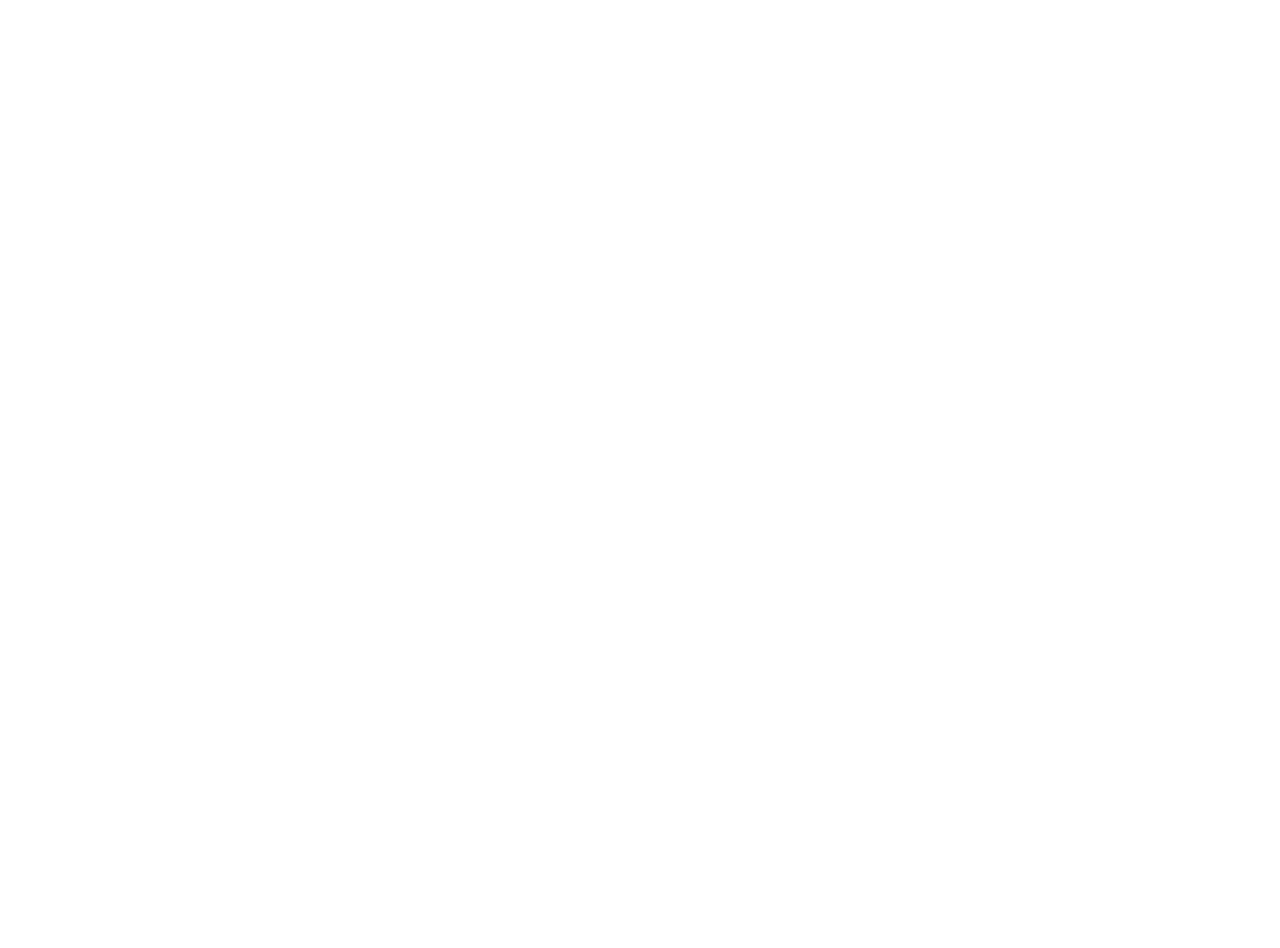
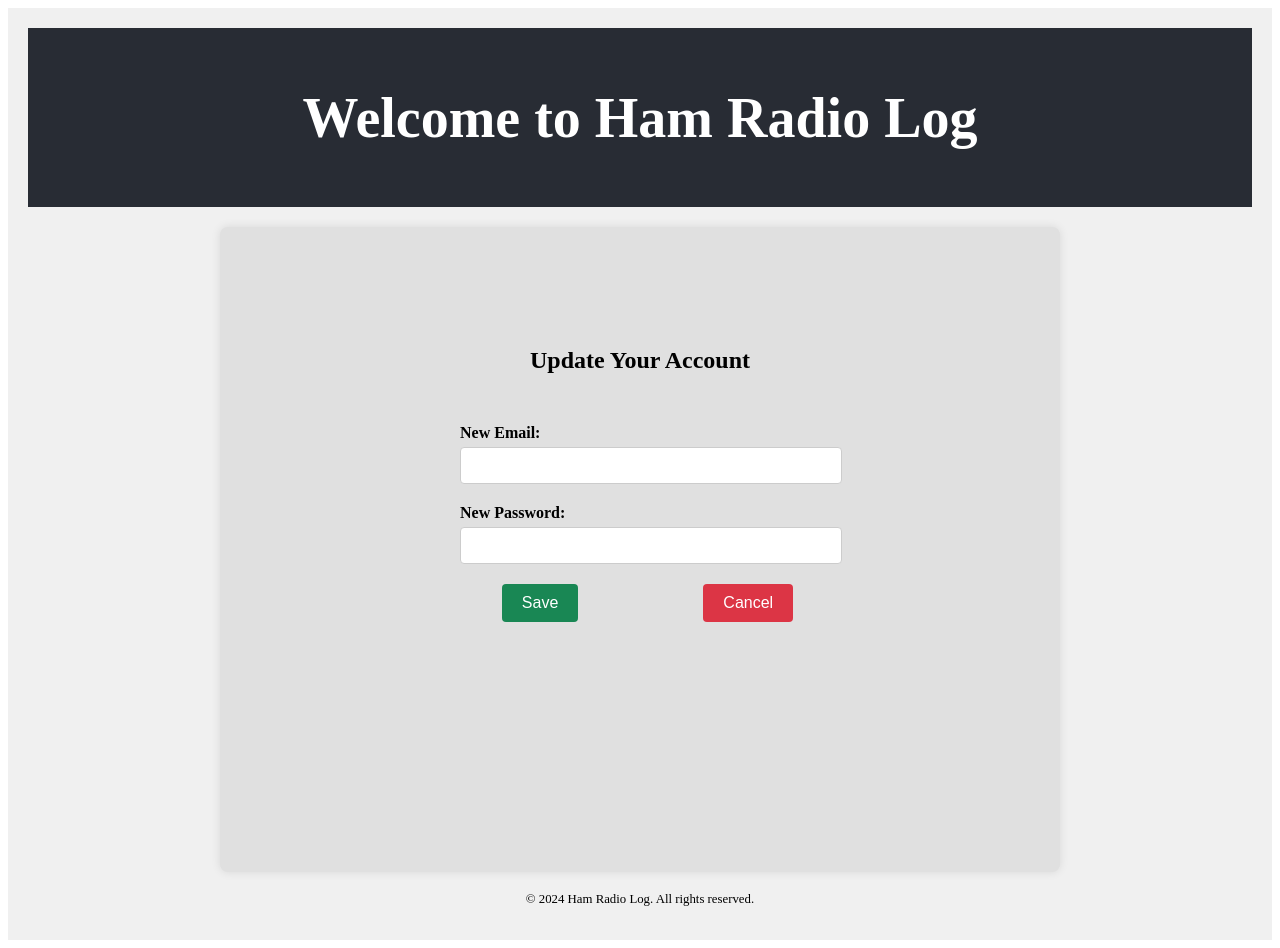
Before and after one commit to daniel-dragnescu/qso-frontend, a React (Create React App) app: page /update-user in a window 1280 px wide. Before the commit this address had no page. Before the commit the page ends 800 px from the top, so only its background shows below. Built offline with nearby package versions, Linux system fonts and the light colour scheme; sample sign-in values are in the browser's storage.

Commit message:
Update user component created

```diff
--- a/src/App.css
+++ b/src/App.css
@@ -302,14 +302,14 @@
 .save-button {
   background-color: #198754;
   color: white;
+  margin-right: 20px;
+  margin-left: 15px;
   border: none;
-  padding: 10.5px 27px;
+  padding: 10px 20px;
   border-radius: 4px;
   cursor: pointer;
   font-size: 1em;
   transition: background-color 0.3s ease;
-  margin-left: 50px;
-  margin-top: 0.5px;
 }
 
 .save-button:hover {
@@ -319,13 +319,13 @@
 .edit-cancel {
   background-color: #dc3545;
   color: white;
+  margin-left: 25px;
+  padding: 10px 20px;
+  border-radius: 4px;
   border: none;
-  padding: 10.5px 27px;
-  border-radius: 4px;
   cursor: pointer;
   font-size: 1em;
   transition: background-color 0.3s ease;
-  margin-left: 50px;
 
 }
 
@@ -768,3 +768,59 @@
   background-color:#848587;
   color: white;
 }
+
+.save-user {
+  background-color: #198754;
+  color: white;
+  margin-right: 100px;
+  margin-left: 15px;
+  border: none;
+  padding: 10px 20px;
+  border-radius: 4px;
+  cursor: pointer;
+  font-size: 1em;
+  transition: background-color 0.3s ease;
+}
+
+.save-user:hover {
+  background-color: #45a049;
+}
+
+.cancel-user {
+  background-color: #dc3545;
+  color: white;
+  margin-left: 25px;
+  padding: 10px 20px;
+  border-radius: 4px;
+  border: none;
+  cursor: pointer;
+  font-size: 1em;
+  transition: background-color 0.3s ease;
+}
+
+.cancel-user:hover{
+  background-color: rgb(188, 9, 9);
+}
+
+.validation-message {
+  color: red;
+  font-size: 1.2em;
+  margin-top: 20px;
+  background-color: #f8d7da;
+  border: 1px solid #f5c6cb;
+  padding: 10px;
+  border-radius: 4px;
+}
+
+.update-icon {
+  font-size: 24px; /* Adjust size as needed */
+  color: #282c34; /* Adjust color as needed */
+  cursor: pointer;
+  transition: color 0.3s ease, transform 0.3s ease;
+  margin-right: 8px;
+}
+
+.update-icon:hover {
+  color: #3b3f47; /* Adjust hover color as needed */
+  transform: scale(1.1);
+}
--- a/src/components/AllQsos.js
+++ b/src/components/AllQsos.js
@@ -26,8 +26,9 @@
 
     // Fetch user email from localStorage
     useEffect(() => {
-      const email = localStorage.getItem('userEmail'); // Replace with actual email source
-      setUserEmail(email || 'Guest');
+      // Fetch user email from local storage when the component mounts
+      const storedEmail = localStorage.getItem('userEmail');
+      setUserEmail(storedEmail);
     }, []);
 
     // Function to handle log out
@@ -41,6 +42,10 @@
     const handleHomeClick = () => {
       navigate('/');
     };
+
+    const handleUserAccount = () => {
+      navigate('/update-user')
+    }
 
   // Function to disable scrolling
   const disableScroll = () => {
@@ -332,7 +337,10 @@
         <div className="user-info">
           <div className="user-email-container">
             {userEmail && (
-              <p className="user-email"><strong>Account:</strong> {userEmail}</p>
+              <div className="user-email" onClick={handleUserAccount} title="Update Account">
+                <i className="fas fa-user-edit update-icon"></i>
+               {userEmail}
+            </div>
             )}
           </div>
           <div className="icon-container">
@@ -422,7 +430,7 @@
         ) : (
           <div className="edit-qso-form">
             <h3>Edit QSO</h3>
-            <form onSubmit={handleEditSubmit}>
+            <form className="form-group" onSubmit={handleEditSubmit}>
               <div>
                 <label>Callsign:</label>
                 <input
--- a/src/components/LoginForm.js
+++ b/src/components/LoginForm.js
@@ -48,6 +48,7 @@
       localStorage.setItem('jwtToken', data.accessToken);
       localStorage.setItem('userEmail', data.user.email);
       localStorage.setItem('userCallsign', data.user.callsign);
+      localStorage.setItem('userId', data.user.id); // Store user ID
 
       // Redirect to /create-new-qso
       navigate('/create-new-qso');
--- a/src/components/QsoForm.js
+++ b/src/components/QsoForm.js
@@ -1,5 +1,5 @@
 import React, { useState, useEffect } from 'react';
-import { useNavigate } from 'react-router-dom';
+import { useNavigate, Link } from 'react-router-dom';
 import '@fortawesome/fontawesome-free/css/all.min.css';
 
 const QsoForm = ({ onSubmit }) => {
@@ -48,6 +48,7 @@
     localStorage.removeItem('jwtToken');
     localStorage.removeItem('userEmail');
     localStorage.removeItem('userCallsign');
+    localStorage.removeItem('userId') // Remove user ID
 
     // Redirect to login page
     navigate('/login');
@@ -57,13 +58,20 @@
     navigate('/');
   };
 
+  const handleUserAccount = () => {
+    navigate('/update-user')
+  };
+
   return (
     <section className="qso-form">
       {/* Display logged-in user's email and Log out icon */}
       <div className="user-info">
         <div className="user-email-container">
           {userEmail && (
-            <p className="user-email"><strong>Account:</strong> {userEmail}</p>
+             <div className="user-email" onClick={handleUserAccount} title="Update Account">
+             <i className="fas fa-user-edit update-icon"></i>
+            {userEmail}
+         </div>
           )}
         </div>
         <div className="icon-container">
--- /dev/null
+++ b/src/components/UpdateUserForm.js
@@ -0,0 +1,128 @@
+import React, { useState } from 'react';
+import { useNavigate } from 'react-router-dom';
+import Header from './Header';
+import Footer from './Footer';
+
+const UpdateUserForm = ({ initialEmail = '', initialPassword = '' }) => {
+  const [user, setUser] = useState({ email: initialEmail, password: initialPassword });
+  const [error, setError] = useState('');
+  const [validationMessage, setValidationMessage] = useState(''); // Single state for validation message
+  const navigate = useNavigate();
+
+  const validateInputs = () => {
+    let message = '';
+
+    if (user.email.length > 0 && user.email.length < 7) {
+      message = 'Your email is too short. You need minimum 7 characters.';
+    } else if (user.password.length > 0 && user.password.length < 5) {
+      message = 'Your password is too short. You need minimum 5 characters.';
+    }
+
+    setValidationMessage(message);
+
+    if (message) {
+      // Clear the validation message after 3 seconds
+      setTimeout(() => {
+        setValidationMessage('');
+      }, 3000);
+    }
+
+    // Return true if there are no validation errors
+    return !message;
+  };
+
+  const handleChange = (e) => {
+    const { name, value } = e.target;
+    setUser((prevState) => ({ ...prevState, [name]: value }));
+  };
+
+  const handleSave = async (e) => {
+    e.preventDefault();
+
+    const isValid = validateInputs(); // Validate inputs before proceeding
+
+    if (!isValid) {
+      return; // If validation fails, do not proceed with saving
+    }
+
+    const token = localStorage.getItem('jwtToken'); // Get JWT from localStorage
+    const userId = localStorage.getItem('userId'); // Assuming you store user ID in localStorage
+
+    if (!userId) {
+      setError('User ID not found');
+      return;
+    }
+
+    try {
+      const response = await fetch(`http://localhost:3500/users/${userId}`, {
+        method: 'PATCH',
+        headers: {
+          'Content-Type': 'application/json',
+          'Authorization': `Bearer ${token}`
+        },
+        body: JSON.stringify(user)
+      });
+
+      if (!response.ok) throw new Error('Failed to update user data');
+      localStorage.setItem('userEmail', user.email);
+
+
+      navigate(-1); // Redirect to the previous page after successful update
+    } catch (err) {
+      setError('Failed to update user data.');
+      console.error(err);
+    }
+  };
+
+  const handleCancel = () => {
+    navigate(-1); // Redirect to the previous page without saving
+  };
+
+  return (
+    <div className="App">
+      <Header />
+      <main className="register-main">
+        <section className="register-section">
+            <h2>Update Your Account</h2>
+          {error && <p className="error-message">{error}</p>}
+          <form onSubmit={handleSave} className="form-register">
+            <div className="form-group">
+              <label htmlFor="account-email">New Email: </label>
+              <input
+              required
+                type="email"
+                id="account-email"
+                name="email"
+                value={user.email}
+                onChange={handleChange}
+              />
+            </div>
+            <div className="form-group">
+              <label htmlFor="account-password">New Password: </label>
+              <input
+                required
+                type="password"
+                id="account-password"
+                name="password"
+                value={user.password}
+                onChange={handleChange}
+              />
+            </div>
+            <div className="form-buttons">
+            <button type="submit" className="save-user">
+              Save
+            </button>
+            <button type="button" className="cancel-user" onClick={handleCancel}>
+              Cancel
+            </button>
+            </div>
+            {validationMessage && <p className="validation-message">{validationMessage}</p>} {/* Display single validation message */}
+          </form>
+        </section>
+    </main>
+    <Footer />
+    </div>
+  );
+};
+
+export default UpdateUserForm;
--- a/src/index.js
+++ b/src/index.js
@@ -7,6 +7,7 @@
 import RegisterForm from './components/RegisterForm';
 import LoginForm from './components/LoginForm';
 import ProtectedRoute from './components/ProtectedRoute';
+import UpdateUserForm from './components/UpdateUserForm';
 
 const root = ReactDOM.createRoot(document.getElementById('root'));
 root.render(
@@ -18,6 +19,7 @@
       <Route path="/login" element={<LoginForm />} />
       <Route path="/create-new-qso" element={<ProtectedRoute element={App} />} />
       <Route path="/all-qsos" element={<ProtectedRoute element={AllQsos} />} />
+      <Route path="/update-user" element={<ProtectedRoute element={UpdateUserForm} />} />
     </Routes>
   </Router>
 </React.StrictMode>
```
